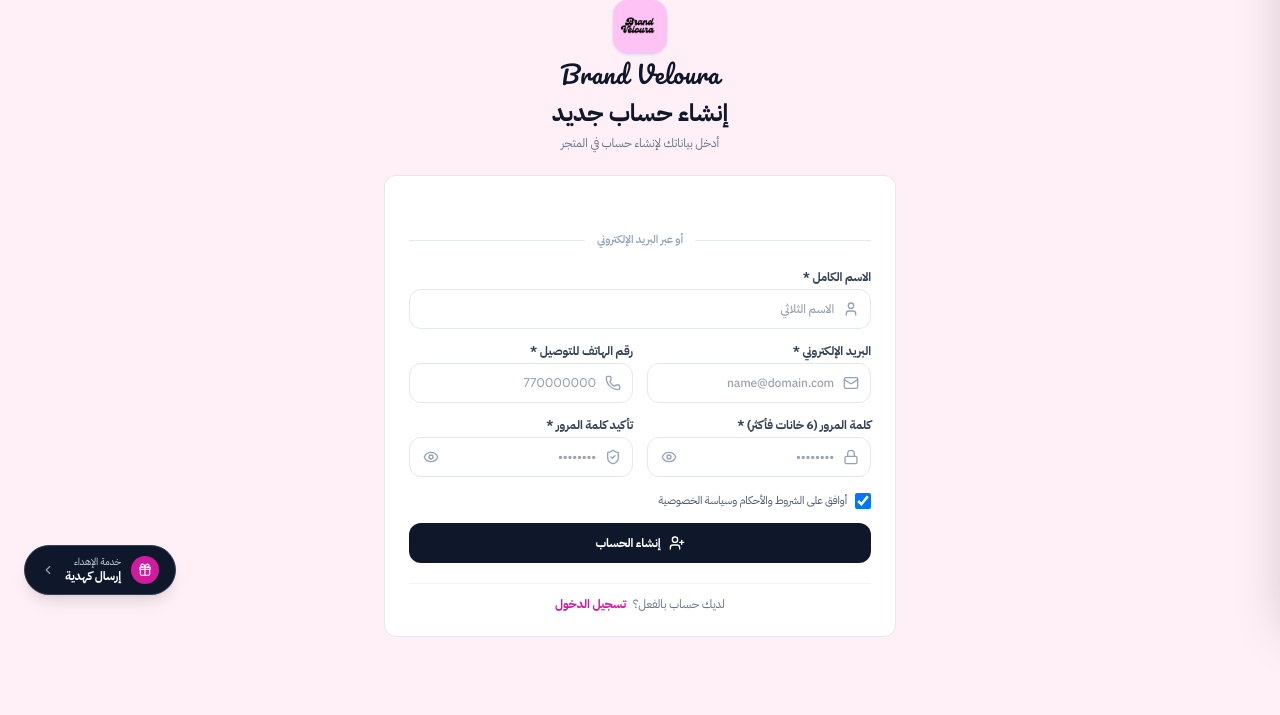
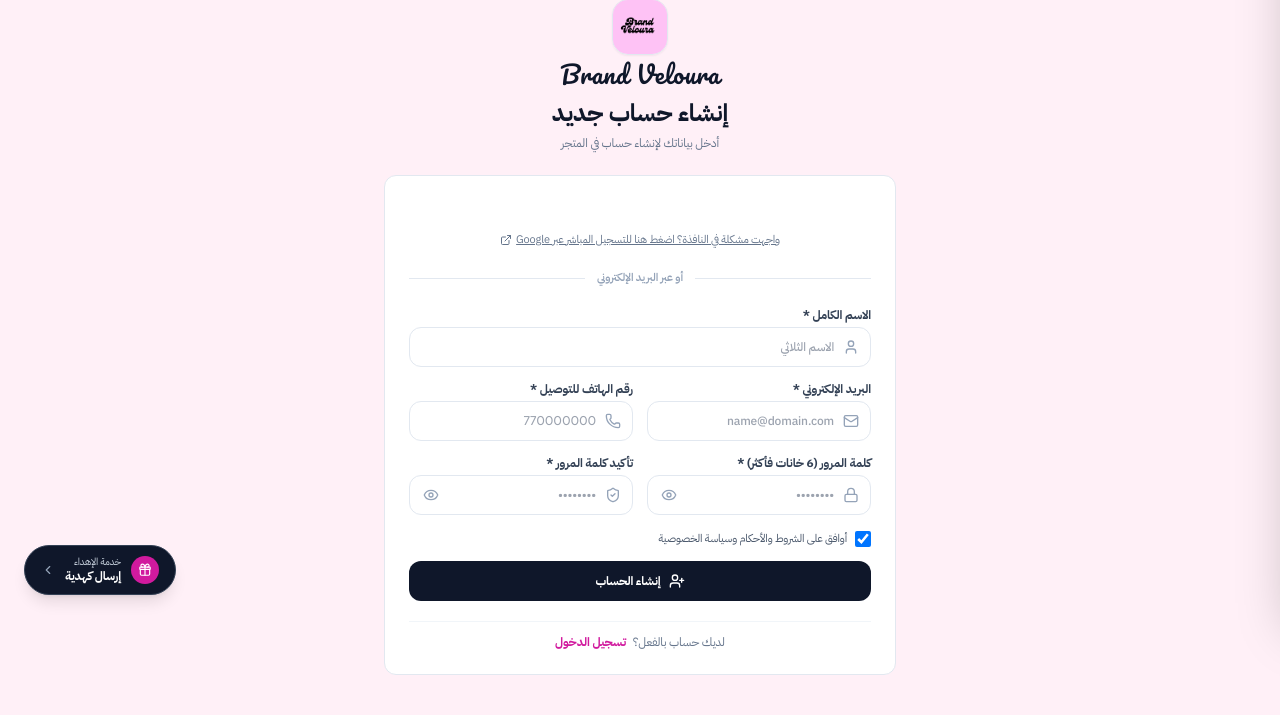
Before and after one commit to eng-duud/brandveloura, a Django app: page /register/ in a window 1280 px wide. Shown: the part 185-900 px from the top of the page. Run offline with Django 5.2, Linux system fonts and the light colour scheme; tables that the repository leaves empty hold one stand-in row (values such as "Sample post"); some libraries are stand-ins or nearby versions.

Commit message:
fix(auth): fix Google sign-in hang by using redirect UX mode, setting COOP allow-popups, and adding direct OAuth fallback

```diff
--- a/config/settings.py
+++ b/config/settings.py
@@ -57,6 +57,10 @@ for host in ALLOWED_HOSTS:
 SECURE_PROXY_SSL_HEADER = ('HTTP_X_FORWARDED_PROTO', 'https')
 USE_X_FORWARDED_HOST = True
 USE_X_FORWARDED_PORT = True
+
+# Cross-Origin Policies (allows Google Sign-In popups/redirects without blocking window communication)
+SECURE_CROSS_ORIGIN_OPENER_POLICY = 'same-origin-allow-popups'
+SECURE_REFERRER_POLICY = 'strict-origin-when-cross-origin'
 
 # Production Security Enhancements (Enabled when DEBUG=False and not running tests)
 if not DEBUG and 'test' not in sys.argv:
--- a/store/context_processors.py
+++ b/store/context_processors.py
@@ -15,8 +15,15 @@ def store_context(request):
     # العملة النشطة الحالية (الافتراضي YER، مع إمكانية التبديل إلى SAR)
     active_currency = request.session.get('active_currency', 'YER')
 
-    # معرف عميل Google لتسجيل الدخول السريع
+    # معرف عميل Google ورابط الاستجابة المعتمد للمصادقة
     google_client_id = settings.effective_google_client_id
+    try:
+        from django.urls import reverse
+        google_callback_url = request.build_absolute_uri(reverse('store:google_callback'))
+        if not os.getenv('DJANGO_DEBUG', 'False').lower() in ('true', '1') and google_callback_url.startswith('http://'):
+            google_callback_url = google_callback_url.replace('http://', 'https://', 1)
+    except Exception:
+        google_callback_url = ''
 
     # إحصائيات الإشعارات والتنبيهات
     unread_notifications_count = 0
@@ -45,6 +52,7 @@ def store_context(request):
         'active_currency': active_currency,
         'yer_per_sar': settings.yer_per_sar or Decimal('530.00'),
         'google_client_id': google_client_id,
+        'google_callback_url': google_callback_url,
         'unread_notifications_count': unread_notifications_count,
         'admin_unread_notifications_count': admin_unread_notifications_count,
     }
--- a/store/views.py
+++ b/store/views.py
@@ -1187,7 +1187,7 @@ def service_worker(request):
 
 def _get_safe_redirect(request, default='store:home'):
     """التحقق من رابط التوجيه والتأكد من أمانه لمنع Open Redirect"""
-    next_url = request.POST.get('next') or request.GET.get('next')
+    next_url = request.POST.get('next') or request.GET.get('next') or request.GET.get('state')
     if next_url and url_has_allowed_host_and_scheme(url=next_url, allowed_hosts={request.get_host()}):
         return next_url
     return reverse(default)
@@ -1325,6 +1325,9 @@ def google_login_redirect(request):
         return redirect(f"{reverse('store:login')}?next={next_url}")
 
     redirect_uri = request.build_absolute_uri(reverse('store:google_callback'))
+    if not os.getenv('DJANGO_DEBUG', 'False').lower() in ('true', '1') and redirect_uri.startswith('http://'):
+        redirect_uri = redirect_uri.replace('http://', 'https://', 1)
+
     params = {
         'client_id': client_id,
         'redirect_uri': redirect_uri,
@@ -1382,6 +1385,8 @@ def google_auth_callback(request):
         client_id = settings.effective_google_client_id
         client_secret = settings.effective_google_client_secret
         redirect_uri = request.build_absolute_uri(reverse('store:google_callback'))
+        if not os.getenv('DJANGO_DEBUG', 'False').lower() in ('true', '1') and redirect_uri.startswith('http://'):
+            redirect_uri = redirect_uri.replace('http://', 'https://', 1)
 
         try:
             token_res = requests.post(
@@ -1409,6 +1414,13 @@ def google_auth_callback(request):
                     first_name = u_data.get('given_name') or u_data.get('name', 'مستخدم')
                     last_name = u_data.get('family_name', '')
                     avatar_url = u_data.get('picture', '')
+                else:
+                    messages.error(request, 'تعذر قراءة بيانات الملف الشخصي من Google.')
+                    return redirect('store:login')
+            else:
+                err_desc = token_json.get('error_description') or token_json.get('error') or 'تعذر التحقق من كود المصادقة'
+                messages.error(request, f'تعذر تسجيل الدخول عبر Google: {err_desc}')
+                return redirect('store:login')
         except Exception as e:
             messages.error(request, f'تعذر استكمال الاتصال بخدمة Google: {e}')
             return redirect('store:login')
--- a/templates/store/auth/register.html
+++ b/templates/store/auth/register.html
@@ -5,6 +5,7 @@
 
 {% block extra_head %}
 <!-- Google Identity Services (GIS) SDK -->
+<meta name="referrer" content="strict-origin-when-cross-origin">
 <script src="https://accounts.google.com/gsi/client" async defer></script>
 {% endblock %}
 
@@ -31,8 +32,8 @@
                 <div id="g_id_onload"
                      data-client_id="{{ google_client_id }}"
                      data-context="signup"
-                     data-ux_mode="popup"
-                     data-callback="onGoogleAuthCredential"
+                     data-ux_mode="redirect"
+                     data-login_uri="{{ google_callback_url }}"
                      data-auto_prompt="false">
                 </div>
                 <div class="flex justify-center w-full">
@@ -46,12 +47,20 @@
                          data-width="360">
                     </div>
                 </div>
+
+                <!-- خيار التسجيل المباشر القياسي عبر OAuth 2.0 -->
+                <div class="text-center pt-0.5">
+                    <a href="{% url 'store:google_login' %}{% if next_url %}?next={{ next_url }}{% endif %}"
+                       class="text-[11px] text-slate-500 hover:text-brand-600 transition underline inline-flex items-center gap-1">
+                        <span>واجهت مشكلة في النافذة؟ اضغط هنا للتسجيل المباشر عبر Google</span>
+                        <i data-lucide="external-link" class="w-3 h-3"></i>
+                    </a>
+                </div>
                 {% else %}
-                <!-- Single Google Button (shown when client_id is not yet active) -->
-                <button
-                    type="button"
+                <!-- Single Google Button (redirects to backend OAuth) -->
+                <a
+                    href="{% url 'store:google_login' %}{% if next_url %}?next={{ next_url }}{% endif %}"
                     id="custom-google-btn"
-                    onclick="triggerGoogleAuth()"
                     class="w-full flex items-center justify-center gap-3 py-2.5 px-4 rounded-xl border border-slate-200 bg-white hover:bg-slate-50 text-slate-700 font-bold text-xs sm:text-sm transition-all cursor-pointer">
                     <svg class="w-4 h-4 shrink-0" viewBox="0 0 24 24">
                         <path fill="#4285F4" d="M22.56 12.25c0-.78-.07-1.53-.2-2.25H12v4.26h5.92c-.26 1.37-1.04 2.53-2.21 3.31v2.77h3.57c2.08-1.92 3.28-4.74 3.28-8.09z"/>
@@ -60,7 +69,7 @@
                         <path fill="#EA4335" d="M12 5.38c1.62 0 3.06.56 4.21 1.64l3.15-3.15C17.45 2.09 14.97 1 12 1 7.7 1 3.99 3.47 2.18 7.06l3.66 2.84c.87-2.6 3.3-4.52 6.16-4.52z"/>
                     </svg>
                     <span>المتابعة باستخدام Google</span>
-                </button>
+                </a>
                 {% endif %}
             </div>
 
@@ -237,14 +246,7 @@
     }
 
     function triggerGoogleAuth() {
-        const hasClientId = "{{ google_client_id|default:'' }}";
-        if (hasClientId && window.google && window.google.accounts && window.google.accounts.id) {
-            window.google.accounts.id.prompt();
-        } else if (hasClientId) {
-            window.location.href = "{% url 'store:google_login' %}{% if next_url %}?next={{ next_url }}{% endif %}";
-        } else {
-            alert("خدمة التسجيل السريع عبر Google غير مهيأة بعد. يرجى إنشاء حساب جديد باستخدام النموذج أدناه.");
-        }
+        window.location.href = "{% url 'store:google_login' %}{% if next_url %}?next={{ next_url }}{% endif %}";
     }
 </script>
 {% endblock %}
```
Also changed, not shown: templates/store/auth/login.html (+19 -17 lines).
